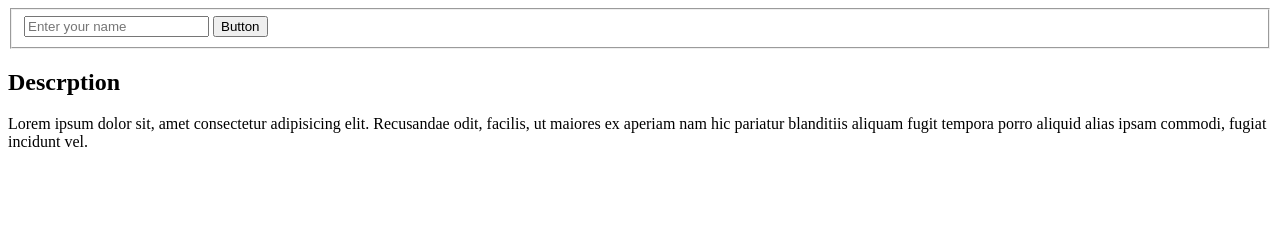
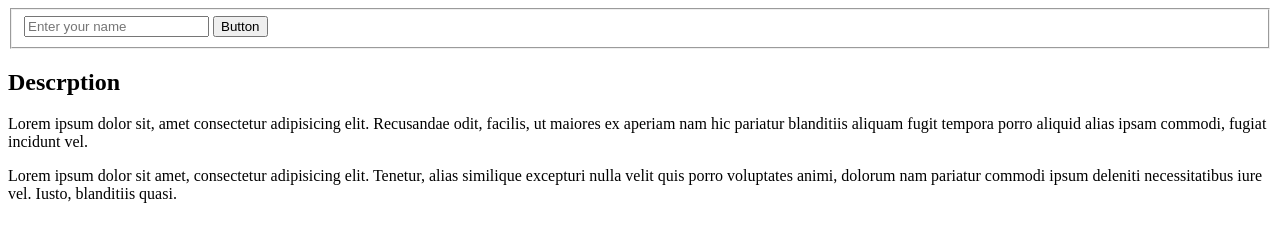
Before and after one commit to Zakaria-cpu301/git_test, a plain HTML site: page index.html in a window 1280 px wide. Drawn offline with Linux system fonts and the light colour scheme.

Commit message:
lorem p #2

```diff
--- a/index.html
+++ b/index.html
@@ -14,5 +14,6 @@
     </fieldset>
     <h2>Descrption</h2>
     <p>Lorem ipsum dolor sit, amet consectetur adipisicing elit. Recusandae odit, facilis, ut maiores ex aperiam nam hic pariatur blanditiis aliquam fugit tempora porro aliquid alias ipsam commodi, fugiat incidunt vel.</p>
+    <p>Lorem ipsum dolor sit amet, consectetur adipisicing elit. Tenetur, alias similique excepturi nulla velit quis porro voluptates animi, dolorum nam pariatur commodi ipsum deleniti necessitatibus iure vel. Iusto, blanditiis quasi.</p>
 </body>
 </html>
```
